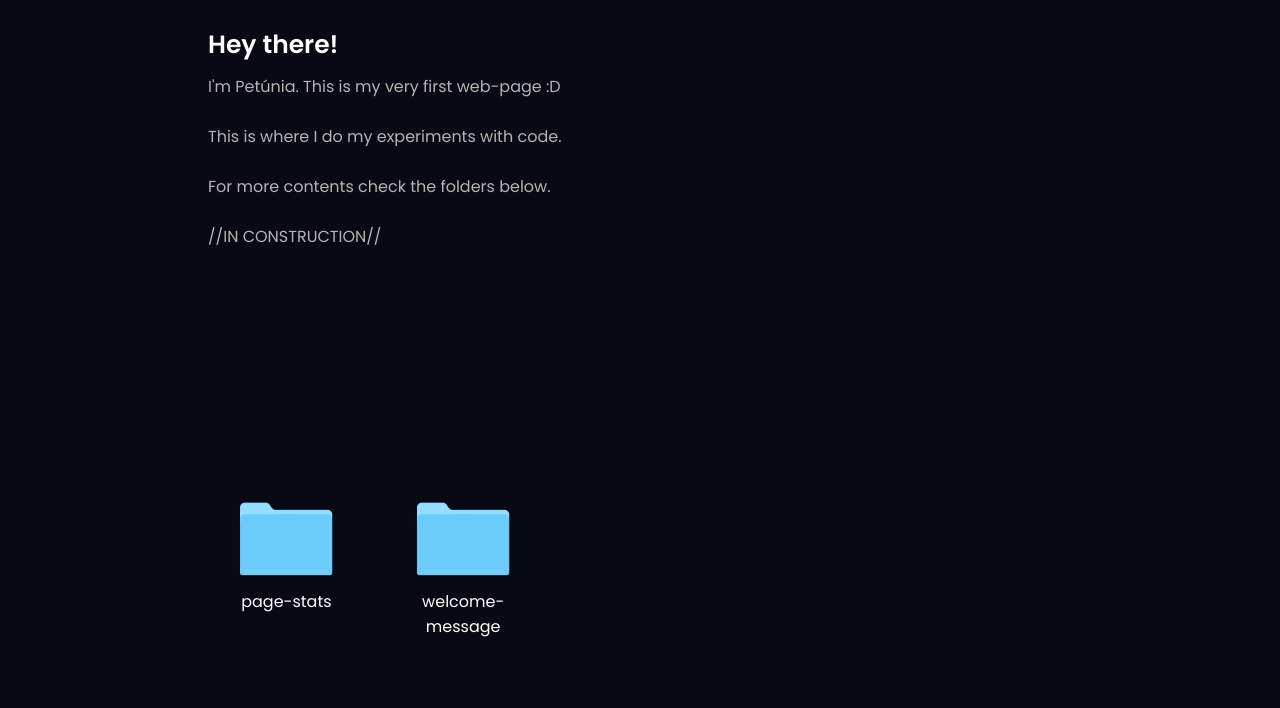
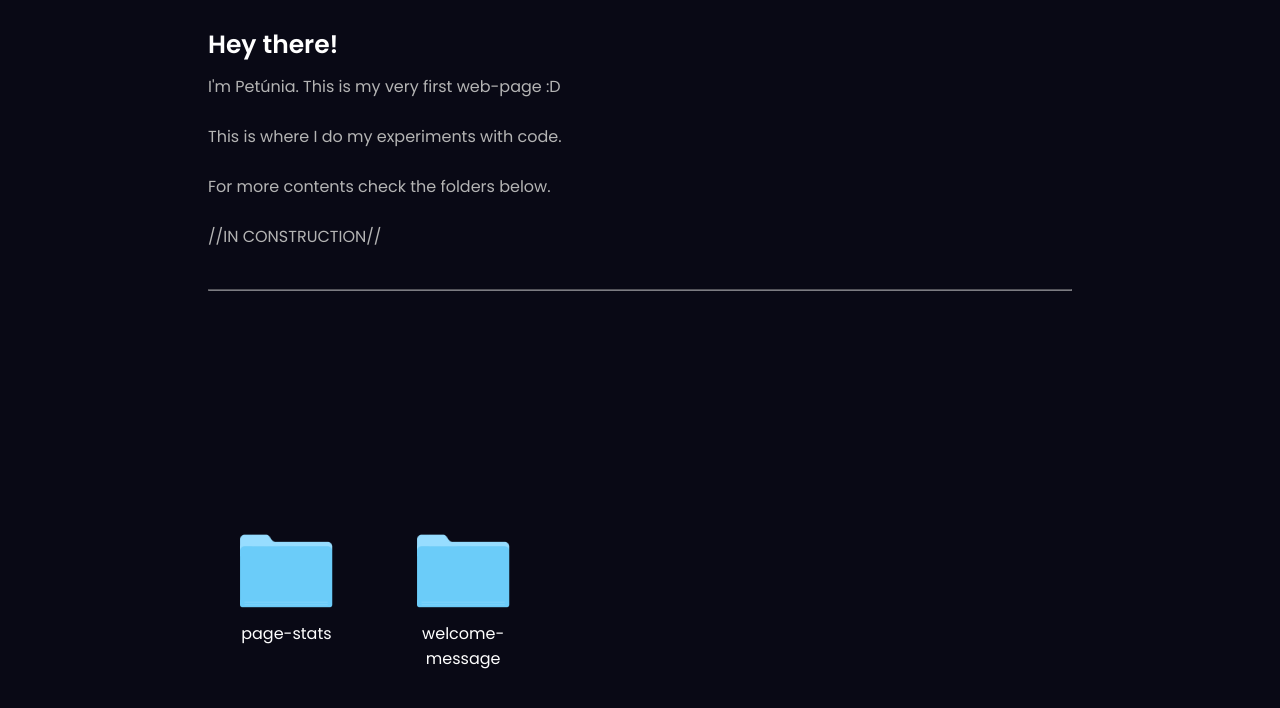
Before and after one commit to petuniadias/space, a plain HTML site: page website.html in a window 1280 px wide. Shown: the part 82-790 px from the top of the page. Drawn offline with Linux system fonts and the light colour scheme.

Commit message:
animation delay and horizontal line

```diff
--- a/styles/general.css
+++ b/styles/general.css
@@ -6,3 +6,8 @@ body {
   padding-right: 200px;
 
 }
+
+.horizontal-line {
+  opacity: 0.5;
+  margin-bottom: 30px;
+}
--- a/website.html
+++ b/website.html
@@ -46,6 +46,7 @@
         <br>
         <br>
         //IN CONSTRUCTION//
+        <hr class="horizontal-line">
       </p>
     </div>
 
```
